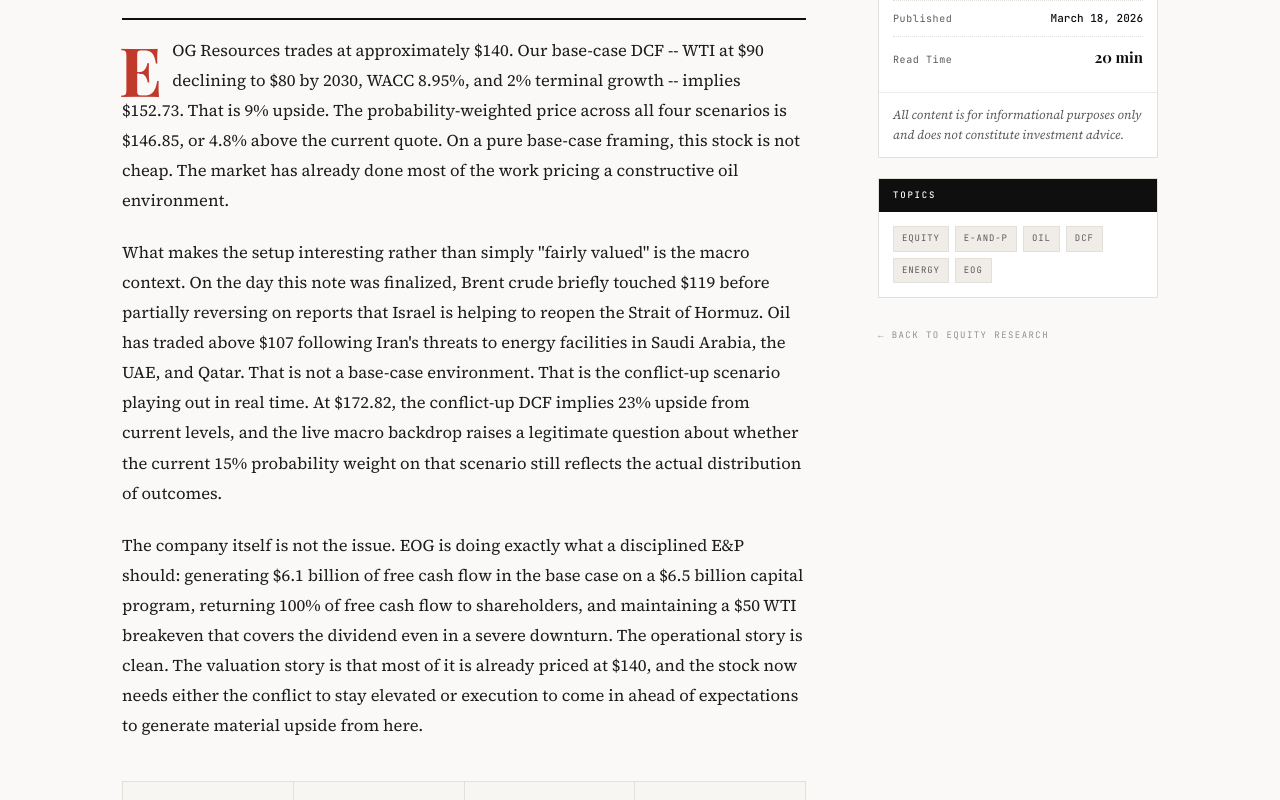
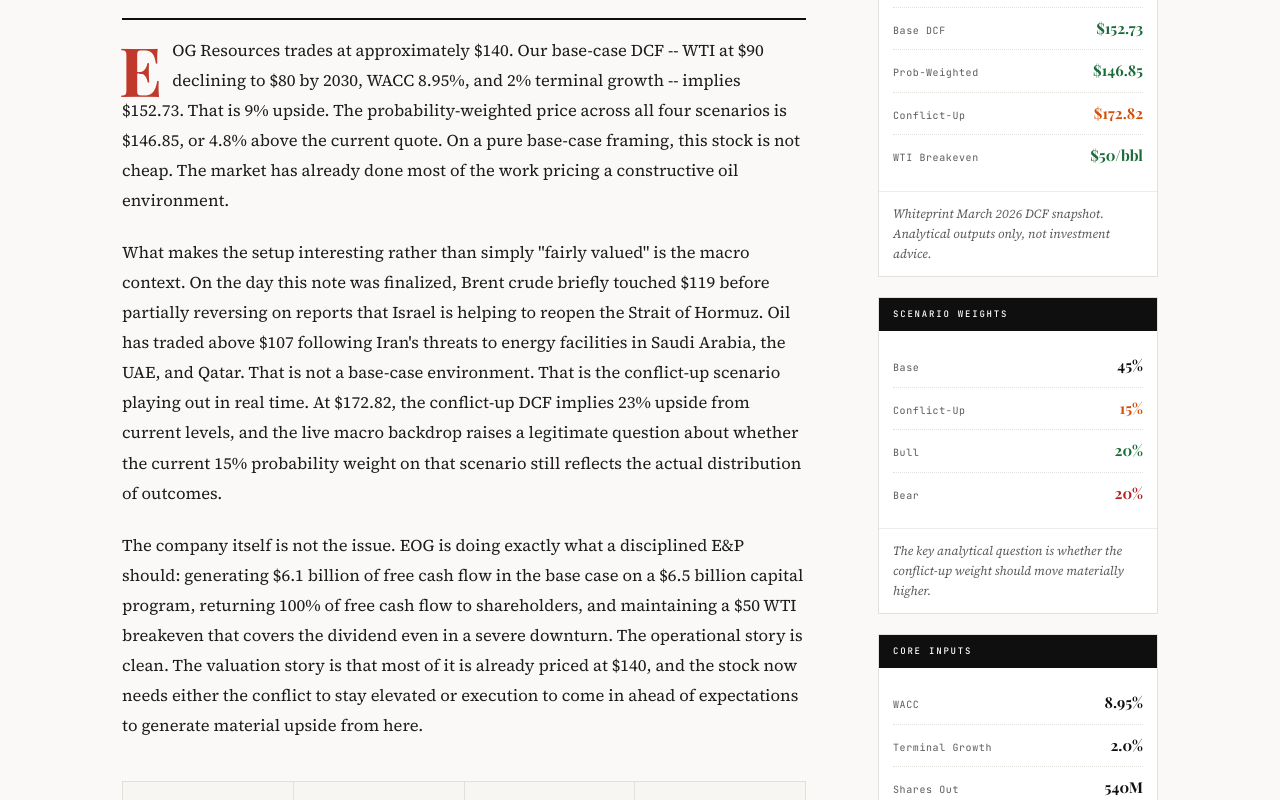
Before and after one commit to chirrr7/WhitePrint, a Next.js app: page /posts/eog-resources-the-base-case-is-priced-in in a window 1280 px wide. Shown: the part 720-1520 px from the top of the page. Built offline with nearby package versions, Linux system fonts and the light colour scheme; a web font is replaced by a local one.

Commit message:
Standardize post sidebar cards

```diff
--- a/app/posts/[slug]/article.module.css
+++ b/app/posts/[slug]/article.module.css
@@ -407,6 +407,10 @@
   background: #faf9f7;
 }
 
+.article tbody tr:hover td {
+  background: #f5f2ec;
+}
+
 /* ── Pull quote — override paragraph color inside figure ── */
 .article figure p {
   color: inherit;
@@ -468,6 +472,22 @@
   font-family: var(--display);
   font-size: 15px;
   font-weight: 700;
+  color: var(--ink);
+}
+
+.kvValuePositive {
+  color: var(--positive);
+}
+
+.kvValueWarning {
+  color: var(--accent-2);
+}
+
+.kvValueNegative {
+  color: var(--negative);
+}
+
+.kvValueNeutral {
   color: var(--ink);
 }
 
--- a/app/posts/[slug]/page.tsx
+++ b/app/posts/[slug]/page.tsx
@@ -5,6 +5,7 @@ import {
   formatPostDate,
   getPostCategoryHref,
   getPostCategoryLabel,
+  type SidebarValueTone,
 } from "@/lib/post-meta"
 import {
   getAllPosts,
@@ -61,6 +62,21 @@ export default async function PostPage({ params }: Props) {
 
   const categoryHref = getPostCategoryHref(post.category)
   const categoryLabel = getPostCategoryLabel(post.category)
+  const customSidebarCards = post.sidebarCards ?? []
+  const hasCustomSidebarCards = customSidebarCards.length > 0
+
+  function getSidebarValueClass(tone: SidebarValueTone = "neutral") {
+    switch (tone) {
+      case "positive":
+        return `${s.kvValue} ${s.kvValuePositive}`
+      case "warning":
+        return `${s.kvValue} ${s.kvValueWarning}`
+      case "negative":
+        return `${s.kvValue} ${s.kvValueNegative}`
+      default:
+        return `${s.kvValue} ${s.kvValueNeutral}`
+    }
+  }
 
   return (
     <div className={s.wrapper}>
@@ -125,7 +141,25 @@ export default async function PostPage({ params }: Props) {
 
         {/* Sidebar */}
         <aside className={s.sidebar}>
-          {/* Article info card */}
+          {hasCustomSidebarCards ? (
+            customSidebarCards.map((card) => (
+              <div key={card.title} className={s.sidebarCard}>
+                <div className={s.sidebarHead}>{card.title}</div>
+                <div className={s.sidebarBody}>
+                  {card.rows.map((row) => (
+                    <div key={`${card.title}-${row.label}`} className={s.kvRow}>
+                      <span className={s.kvLabel}>{row.label}</span>
+                      <span className={getSidebarValueClass(row.tone)}>{row.value}</span>
+                    </div>
+                  ))}
+                </div>
+                {card.note ? (
+                  <div className={s.sidebarNote}>{card.note}</div>
+                ) : null}
+              </div>
+            ))
+          ) : (
+            <>
               <div className={s.sidebarCard}>
                 <div className={s.sidebarHead}>Article Info</div>
                 <div className={s.sidebarBody}>
@@ -139,7 +173,7 @@ export default async function PostPage({ params }: Props) {
                   </div>
                   <div className={s.kvRow}>
                     <span className={s.kvLabel}>Read Time</span>
-                <span className={s.kvValue}>{post.readTime} min</span>
+                    <span className={`${s.kvValue} ${s.kvValueNeutral}`}>{post.readTime} min</span>
                   </div>
                 </div>
                 <div className={s.sidebarNote}>
@@ -147,7 +181,6 @@ export default async function PostPage({ params }: Props) {
                 </div>
               </div>
 
-          {/* Tags card */}
               {post.tags.length > 0 && (
                 <div className={s.sidebarCard}>
                   <div className={s.sidebarHead}>Topics</div>
@@ -163,6 +196,8 @@ export default async function PostPage({ params }: Props) {
                     ))}
                   </div>
                 </div>
+              )}
+            </>
           )}
 
           {/* Back link */}
--- a/content/posts/eog-resources-the-base-case-is-priced-in.mdx
+++ b/content/posts/eog-resources-the-base-case-is-priced-in.mdx
@@ -5,6 +5,48 @@ category: "equity"
 tags: ["equity", "e-and-p", "oil", "dcf", "energy", "eog"]
 excerpt: "At ~$140, the market appears to be pricing EOG's base case. The key driver from here is scenario weighting around the conflict-up oil path."
 readTime: 20
+sidebarCards:
+  - title: "Valuation Snapshot"
+    rows:
+      - label: "Current Price"
+        value: "~$140"
+      - label: "Base DCF"
+        value: "$152.73"
+        tone: "positive"
+      - label: "Prob-Weighted"
+        value: "$146.85"
+        tone: "positive"
+      - label: "Conflict-Up"
+        value: "$172.82"
+        tone: "warning"
+      - label: "WTI Breakeven"
+        value: "$50/bbl"
+        tone: "positive"
+    note: "Whiteprint March 2026 DCF snapshot. Analytical outputs only, not investment advice."
+  - title: "Scenario Weights"
+    rows:
+      - label: "Base"
+        value: "45%"
+      - label: "Conflict-Up"
+        value: "15%"
+        tone: "warning"
+      - label: "Bull"
+        value: "20%"
+        tone: "positive"
+      - label: "Bear"
+        value: "20%"
+        tone: "negative"
+    note: "The key analytical question is whether the conflict-up weight should move materially higher."
+  - title: "Core Inputs"
+    rows:
+      - label: "WACC"
+        value: "8.95%"
+      - label: "Terminal Growth"
+        value: "2.0%"
+      - label: "Shares Out"
+        value: "540M"
+      - label: "2026 Capex"
+        value: "$6.5B"
 ---
 
 ## The Setup
--- a/lib/content/posts.ts
+++ b/lib/content/posts.ts
@@ -6,7 +6,12 @@ import { compileMDX } from "next-mdx-remote/rsc"
 import remarkGfm from "remark-gfm"
 import { z } from "zod"
 import { articleBodyComponents, postBodyComponents } from "@/components/post-body"
-import { postCategories, type PostCategory, type PostMeta } from "@/lib/post-meta"
+import {
+  postCategories,
+  type PostCategory,
+  type PostMeta,
+  type SidebarCard,
+} from "@/lib/post-meta"
 
 const mdxPostsDirectory = path.join(process.cwd(), "content", "posts")
 const legacyPostsDirectory = path.join(process.cwd(), "posts")
@@ -14,6 +19,17 @@ const legacyPostsDirectory = path.join(process.cwd(), "posts")
 export const postCategorySchema = z.enum(postCategories)
 
 const postSlugSchema = z.string().trim().regex(/^[a-z0-9-]+$/)
+const sidebarValueToneSchema = z.enum(["neutral", "positive", "warning", "negative"])
+const sidebarCardRowSchema = z.object({
+  label: z.string().trim().min(1),
+  value: z.string().trim().min(1),
+  tone: sidebarValueToneSchema.optional(),
+})
+const sidebarCardSchema = z.object({
+  title: z.string().trim().min(1),
+  rows: z.array(sidebarCardRowSchema).min(1),
+  note: z.string().trim().min(1).optional(),
+})
 
 const postFrontmatterSchema = z.object({
   title: z.string().trim().min(1),
@@ -26,6 +42,7 @@ const postFrontmatterSchema = z.object({
   // Optional editorial fields
   eyebrow: z.string().trim().optional(),
   stance: z.string().trim().optional(),
+  sidebarCards: z.array(sidebarCardSchema).max(4).optional(),
 })
 
 export interface Post extends PostMeta {
@@ -35,6 +52,11 @@ export interface Post extends PostMeta {
 interface PostSource {
   fullPath: string
   fileName: string
+}
+
+interface PostSourceData {
+  content: string
+  frontmatter: z.infer<typeof postFrontmatterSchema>
 }
 
 function estimateReadTime(content: string): number {
@@ -69,7 +91,7 @@ function getSourcesFromDirectory(
     }))
 }
 
-function buildPostMeta(source: PostSource): PostMeta {
+function readPostSourceData(source: PostSource): PostSourceData {
   const raw = fs.readFileSync(source.fullPath, "utf8")
   const { data, content } = matter(raw)
   const parsed = postFrontmatterSchema.safeParse(data)
@@ -82,19 +104,28 @@ function buildPostMeta(source: PostSource): PostMeta {
     )
   }
 
+  return {
+    content,
+    frontmatter: parsed.data,
+  }
+}
+
+function buildPostMeta(source: PostSource): PostMeta {
+  const { content, frontmatter } = readPostSourceData(source)
   const slugFromFile = source.fileName.replace(/\.(md|mdx)$/, "")
-  const slug = parsed.data.slug ?? slugFromFile
+  const slug = frontmatter.slug ?? slugFromFile
 
   return {
     slug,
-    title: parsed.data.title,
-    date: parsed.data.date,
-    category: parsed.data.category,
-    tags: parsed.data.tags,
-    excerpt: parsed.data.excerpt,
-    readTime: parsed.data.readTime ?? estimateReadTime(content),
-    eyebrow: parsed.data.eyebrow,
-    stance: parsed.data.stance,
+    title: frontmatter.title,
+    date: frontmatter.date,
+    category: frontmatter.category,
+    tags: frontmatter.tags,
+    excerpt: frontmatter.excerpt,
+    readTime: frontmatter.readTime ?? estimateReadTime(content),
+    eyebrow: frontmatter.eyebrow,
+    stance: frontmatter.stance,
+    sidebarCards: frontmatter.sidebarCards as SidebarCard[] | undefined,
   }
 }
 
@@ -162,8 +193,7 @@ export async function getPostBySlug(slug: string): Promise<Post | null> {
   }
 
   const postMeta = buildPostMeta(source)
-  const raw = fs.readFileSync(source.fullPath, "utf8")
-  const { content } = matter(raw)
+  const { content } = readPostSourceData(source)
 
   const compiled = await compileMDX({
     source: content,
@@ -203,8 +233,7 @@ export async function getArticleBySlug(slug: string): Promise<Post | null> {
   if (!source) return null
 
   const postMeta = buildPostMeta(source)
-  const raw = fs.readFileSync(source.fullPath, "utf8")
-  const { content } = matter(raw)
+  const { content } = readPostSourceData(source)
 
   const compiled = await compileMDX({
     source: content,
```
Also changed, not shown: lib/post-meta.ts (+14 -0 lines), content/posts/README.md. Lines whose indentation alone changed are shown as unchanged.
